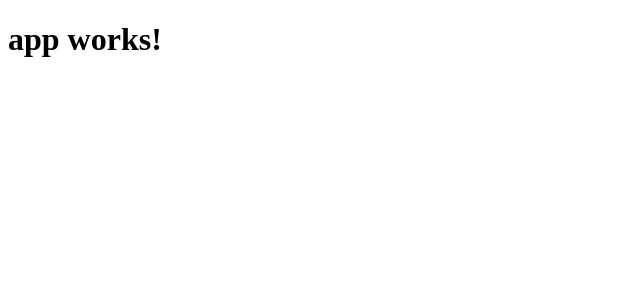
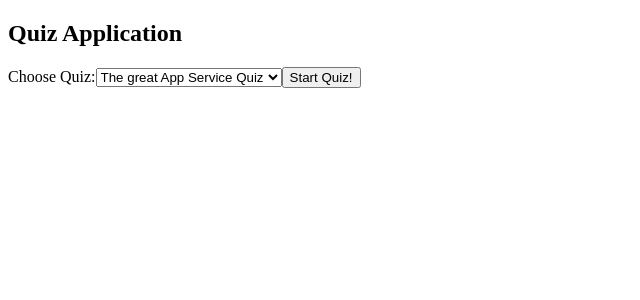
Before and after one commit to xstof/Quiz, an Angular app in the folder src/QuizUI/QuizApp/: page / in a window 1280 px wide. Shown: the top 300 px of the page, without its empty margins (0-640 px from the left). Built offline with nearby package versions, Linux system fonts and the light colour scheme.

Commit message:
add basic start page

```diff
--- a/src/QuizUI/QuizApp/src/app/app.module.ts
+++ b/src/QuizUI/QuizApp/src/app/app.module.ts
@@ -4,10 +4,11 @@ import { FormsModule } from '@angular/forms';
 import { HttpModule } from '@angular/http';
 
 import { AppComponent } from './app.component';
+import { QuizAppComponent } from './quiz-app/quiz-app.component';
 
 @NgModule({
   declarations: [
-    AppComponent
+    AppComponent, QuizAppComponent
   ],
   imports: [
     BrowserModule,
@@ -15,6 +16,6 @@ import { AppComponent } from './app.component';
     HttpModule
   ],
   providers: [],
-  bootstrap: [AppComponent]
+  bootstrap: [/*AppComponent*/QuizAppComponent]
 })
 export class AppModule { }
--- /dev/null
+++ b/src/QuizUI/QuizApp/src/app/quiz-app/quiz-app.component.html
@@ -0,0 +1,15 @@
+<section class="quiz-app">
+  <header class="header">
+    <h1>Quiz Application</h1>
+  </header>
+  <section class="main">
+     <span>Choose Quiz:</span>
+     <select name="select">
+      <option *ngFor="let quiz of quizes" value="{{quiz.id}}">{{quiz.title}}</option>
+     </select>
+     <input type="button" value="Start Quiz!"/>
+  </section>
+  <!--<footer class="footer">
+    <span><strong>Powered by Angular 2.</strong></span>
+  </footer>-->
+</section>
--- /dev/null
+++ b/src/QuizUI/QuizApp/src/app/quiz-app/quiz-app.component.ts
@@ -0,0 +1,22 @@
+import { Component, OnInit } from '@angular/core';
+import { QuizProviderService } from '../quiz-provider.service';
+import { Quiz } from '../quiz';
+
+@Component({
+  selector: 'app-quiz-app',
+  templateUrl: './quiz-app.component.html',
+  styleUrls: ['./quiz-app.component.css'],
+  providers: [QuizProviderService]
+})
+export class QuizAppComponent implements OnInit {
+
+  constructor(private quizProvider: QuizProviderService) { }
+
+  ngOnInit() {
+  }
+
+  get quizes(): Quiz[] {
+    return this.quizProvider.GetAvailableQuizes();
+  }
+
+}
--- a/src/QuizUI/QuizApp/src/index.html
+++ b/src/QuizUI/QuizApp/src/index.html
@@ -2,7 +2,7 @@
 <html>
 <head>
   <meta charset="utf-8">
-  <title>QuizApp</title>
+  <title>Quiz Application</title>
   <base href="/">
 
   <meta name="viewport" content="width=device-width, initial-scale=1">
@@ -10,6 +10,7 @@
 
 </head>
 <body>
-  <app-root>Loading...</app-root>
+  <!--<app-root>Loading...</app-root>-->
+  <app-quiz-app>Loading ... </app-quiz-app>
 </body>
 </html>
```
Also changed, not shown: src/QuizUI/QuizApp/src/app/quiz-app/quiz-app.component.css (added), 1 other file (tests, documents, lock files or other folders).
